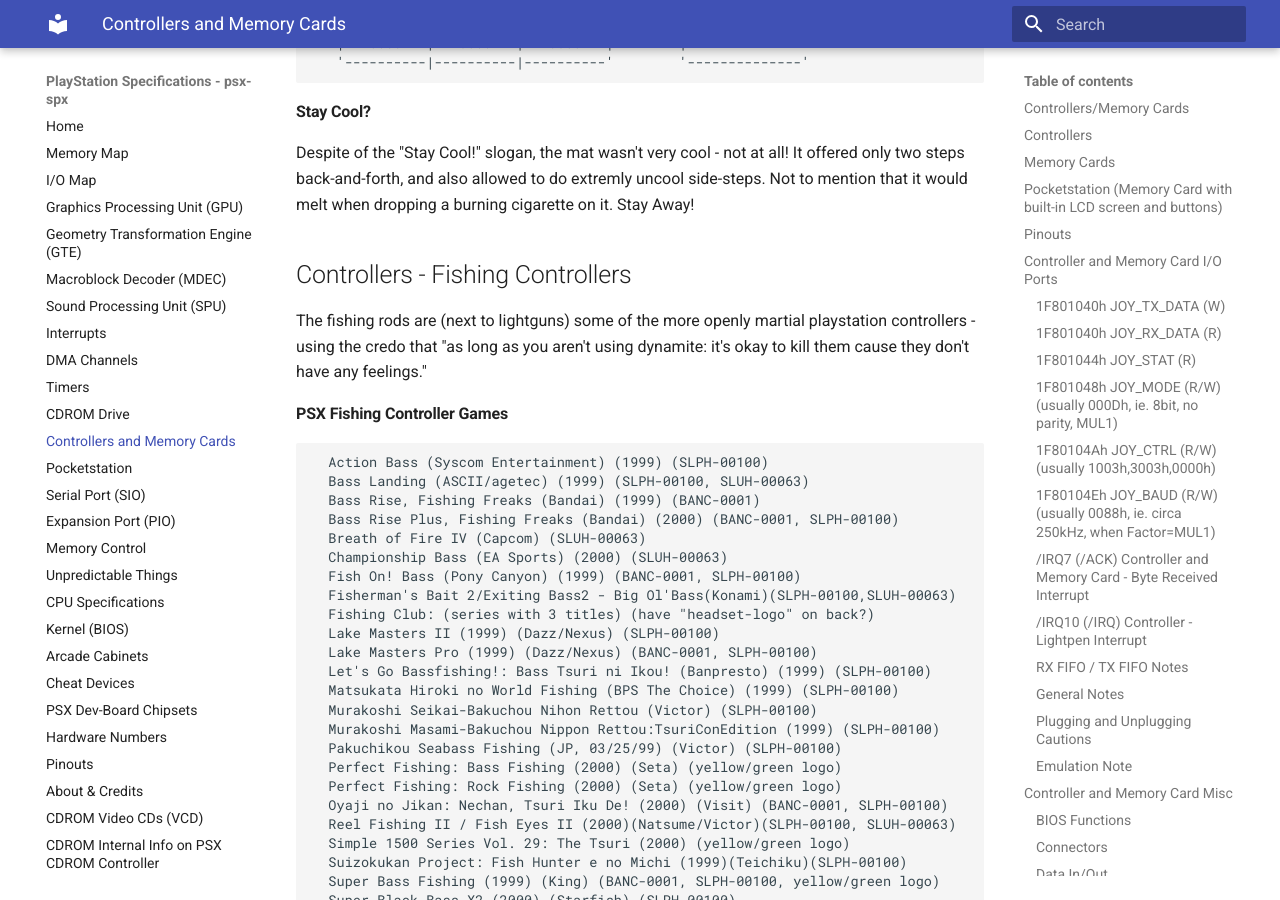
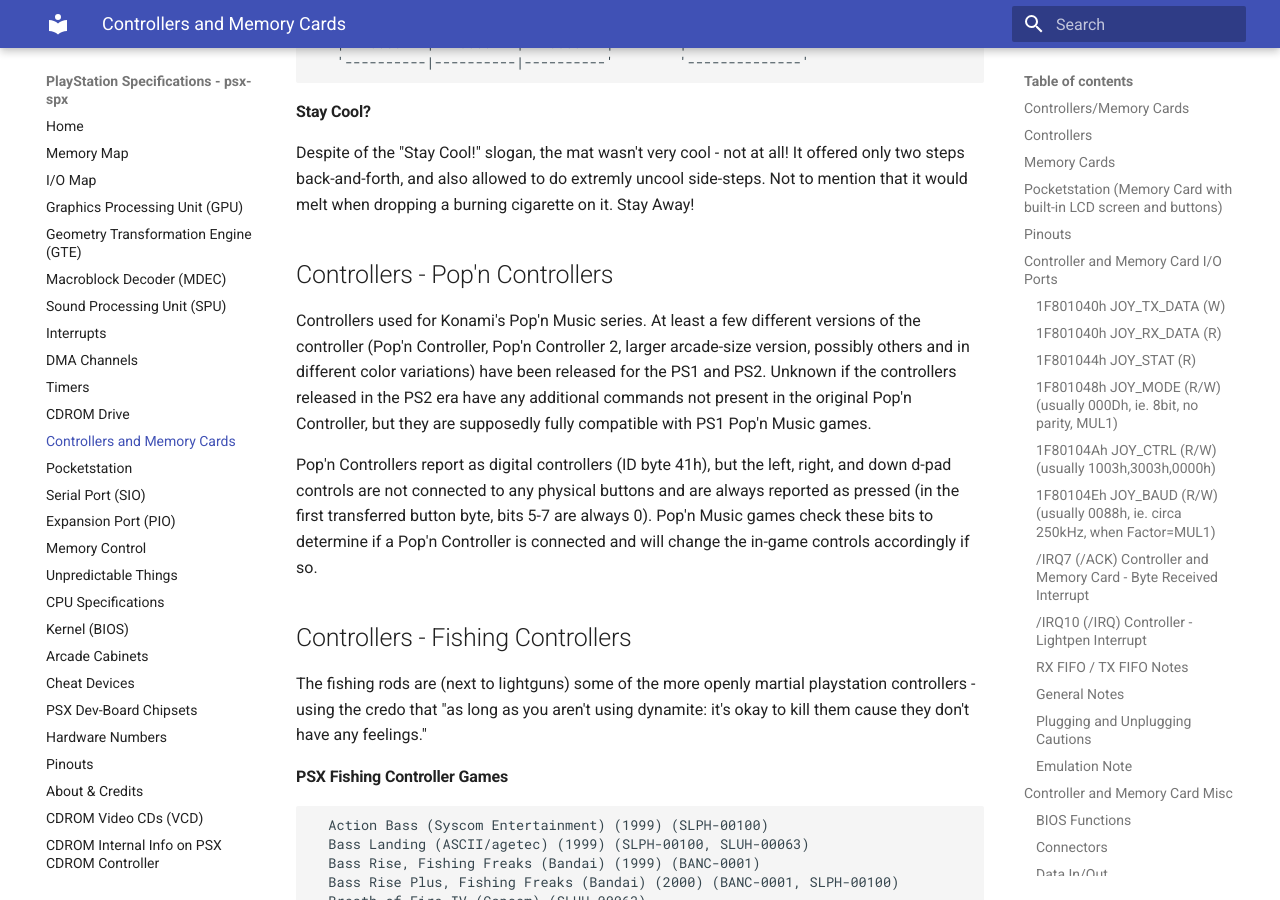
Before and after one commit to psx-spx/psx-spx.github.io, an MkDocs documentation site: the page built from docs/controllersandmemorycards.md, in a window 1280 px wide and 900 px high, scrolled down 34538 px. Built offline with MkDocs 1.6.1 and Material for MkDocs 9.7.7, drawn with Linux system fonts in a browser that asks for light colours; some of the changed text lies outside the part shown.

Commit message:
Controllers: Add section on Pop'n Controllers

```diff
--- a/docs/controllersandmemorycards.md
+++ b/docs/controllersandmemorycards.md
@@ -13,6 +13,7 @@
 [Controllers - Lightguns](controllersandmemorycards.md#controllers-lightguns)<br/>
 [Controllers - Rumble Configuration](controllersandmemorycards.md#controllers-rumble-configuration)<br/>
 [Controllers - Dance Mats](controllersandmemorycards.md#controllers-dance-mats)<br/>
+[Controllers - Pop'n Controllers](controllersandmemorycards.md#controllers-popn-controllers)
 [Controllers - Fishing Controllers](controllersandmemorycards.md#controllers-fishing-controllers)<br/>
 [Controllers - I-Mode Adaptor (Mobile Internet)](controllersandmemorycards.md#controllers-i-mode-adaptor-mobile-internet)<br/>
 [Controllers - Additional Inputs](controllersandmemorycards.md#controllers-additional-inputs)<br/>
@@ -1592,6 +1593,11 @@ side-steps. Not to mention that it would melt when dropping a burning cigarette
 on it. Stay Away!<br/>
 
 
+## Controllers - Pop'n Controllers
+Controllers used for Konami's Pop'n Music series. At least a few different versions of the controller (Pop'n Controller, Pop'n Controller 2, larger arcade-size version, possibly others and in different color variations) have been released for the PS1 and PS2. Unknown if the controllers released in the PS2 era have any additional commands not present in the original Pop'n Controller, but they are supposedly fully compatible with PS1 Pop'n Music games.
+
+Pop'n Controllers report as digital controllers (ID byte 41h), but the left, right, and down d-pad controls are not connected to any physical buttons and are always reported as pressed (in the first transferred button byte, bits 5-7 are always 0). Pop'n Music games check these bits to determine if a Pop'n Controller is connected and will change the in-game controls accordingly if so.
+
 
 ##   Controllers - Fishing Controllers
 The fishing rods are (next to lightguns) some of the more openly martial
```
Also changed, not shown: docs/hardwarenumbers.md (+2 -0 lines).
